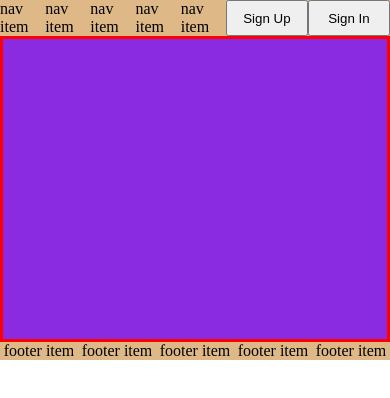
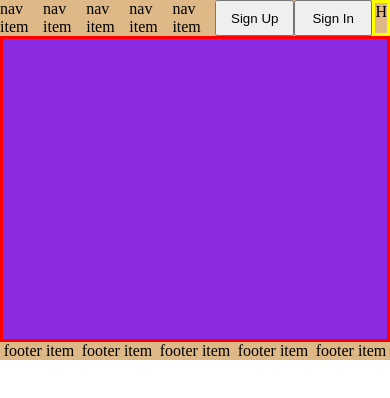
Before and after one commit to fidashn/newProject1, a React (Create React App) app: page / in a window 390 px wide. Shown: the top 398 px of the page. Built offline with nearby package versions, Linux system fonts and the light colour scheme.

Commit message:
added hypothetical hamburger menu button

```diff
--- a/src/App.css
+++ b/src/App.css
@@ -27,3 +27,7 @@ background-color: burlywood;
   width: 100px;
   color: black;
 }
+
+.hamburger{
+  border: 3px yellow solid;;
+}
--- a/src/Components/Navbar.js
+++ b/src/Components/Navbar.js
@@ -11,6 +11,7 @@ function Navbar() {
     <li className="nav-item">nav item</li>
     <button className="sign-up">Sign Up</button>
     <button className="sign-in">Sign In</button>
+    <div className="hamburger">H</div>
    </ul>
 
     </>
```
